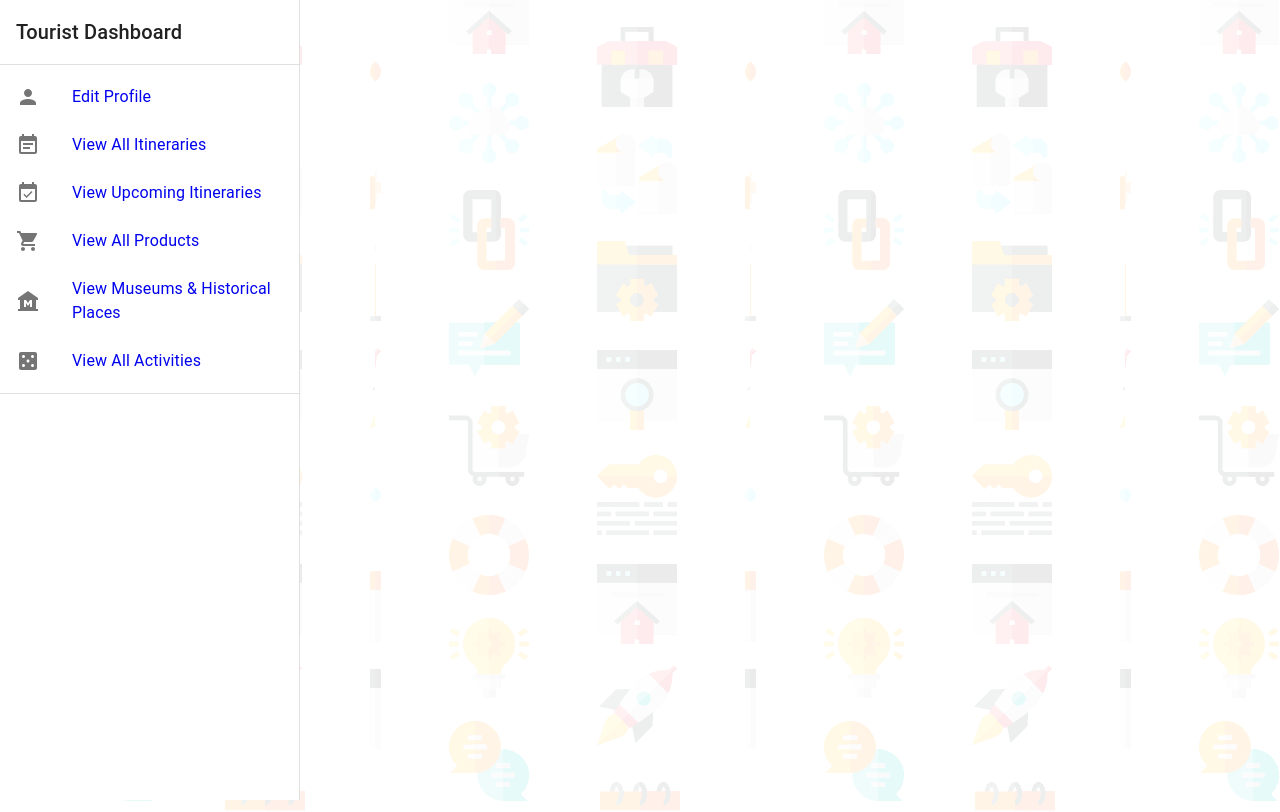
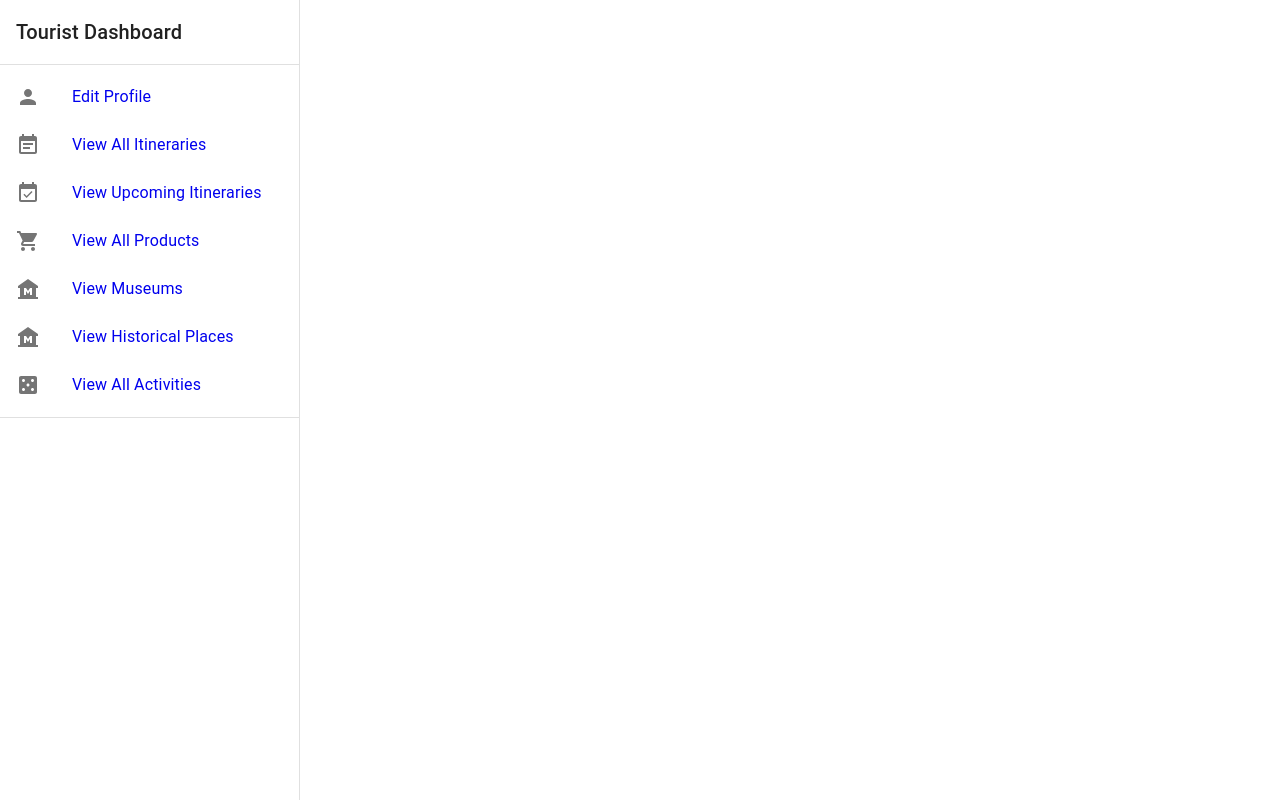
Before and after one commit to Advanced-computer-lab-2024/Ducksplorer, a React (Create React App) app in the folder frontend/: page /touristDashboard in a window 1280 px wide. Shown: the top 812 px of the page. Built offline with nearby package versions, Linux system fonts and the light colour scheme.

Commit message:
merged JJs and Sprint1

```diff
--- a/frontend/src/App.css
+++ b/frontend/src/App.css
@@ -157,9 +157,8 @@ body {
   align-items: center;
   padding: 20px;
   height: 120vh;
+  background-color: hsl(189, 83%, 45%);
 
-  background-image: url(../public/Images/bg-intro-mobile.png);
-  background-color: hsl(65, 100%, 74%);
 }
 
 .app {
--- a/frontend/src/App.js
+++ b/frontend/src/App.js
@@ -60,7 +60,6 @@ function App() {
           <Route path="/UpcomingMuseums" element={<UpcomingMuseums />} />
           <Route path="/createTagMuseum" element={<CreateTagMuseum />} />
           <Route path="/createTagHistoricalPlace" element={<CreateTagHistoricalPlace/>} />
-          {/* <Route path ="/login" element={<Login/>} /> */}
 
 
           <Route path ="/AdminDashboard" element = {<AdminDashboard/>} />
--- a/frontend/src/Components/TouristSidebar.js
+++ b/frontend/src/Components/TouristSidebar.js
@@ -57,11 +57,17 @@ const TouristSidebar = () => {
             </ListItemIcon>
             <ListItemText primary="View All Products" />
           </ListItem>
-          <ListItem button component={Link} to="/viewHistoricalPlaces">
+          <ListItem button component={Link} to="/MuseumTouristPov">
             <ListItemIcon>
               <MuseumIcon />
             </ListItemIcon>
-            <ListItemText primary="View Museums & Historical Places" />
+            <ListItemText primary="View Museums" />
+          </ListItem>
+          <ListItem button component={Link} to="/HistoricalPlaceTouristPov">
+            <ListItemIcon>
+              <MuseumIcon />
+            </ListItemIcon>
+            <ListItemText primary="View Historical Places" />
           </ListItem>
           <ListItem button component={Link} to="/viewActivities">
             <ListItemIcon>
--- a/frontend/src/Pages/Itinerary/viewAllTourist.js
+++ b/frontend/src/Pages/Itinerary/viewAllTourist.js
@@ -193,7 +193,7 @@ function SearchItineraries() {
         </Box>
             <Stack spacing={2} style={{ marginBottom: '20px' }}>
                 <TextField
-                    label="Enter Name or Category"
+                    label="Enter Name or Category or Tag"
                     value={searchTerm}
                     onChange={(e) => setSearchTerm(e.target.value)}
                     fullWidth
@@ -353,7 +353,19 @@ function SearchItineraries() {
                                                     ))
                                                     : 'No activities available'}
                                             </TableCell>
-                                            <TableCell>{itinerary.locations}</TableCell>
+                                            <TableCell>
+                                                {itinerary.locations && itinerary.locations.length > 0 ? (
+                                                itinerary.locations.map((location, index) => (
+                                                    <div key={index}>
+                                                    <Typography variant="body1">
+                                                        Location {index + 1}: {location.trim()}
+                                                    </Typography>
+                                                    <br />
+                                                    </div>
+                                                ))
+                                                ) : 'No locations available'}
+
+                                            </TableCell>
                                             <TableCell>{itinerary.timeline}</TableCell>
                                             <TableCell>{itinerary.language}</TableCell>
                                             <TableCell>{itinerary.price}</TableCell>
--- a/frontend/src/Pages/Itinerary/viewUpcomingItinerary.js
+++ b/frontend/src/Pages/Itinerary/viewUpcomingItinerary.js
@@ -378,8 +378,20 @@ const ViewUpcomingItinerary = () => {
                       ))
                       : 'No activities available'}
                   </TableCell>
-                  <TableCell>{itinerary.locations}</TableCell>
-                  <TableCell>{itinerary.timeline}</TableCell>
+                  <TableCell>
+                    {itinerary.locations && itinerary.locations.length > 0 ? (
+                      itinerary.locations.map((location, index) => (
+                        <div key={index}>
+                          <Typography variant="body1">
+                            Location {index + 1}: {location.trim()}
+                          </Typography>
+                          <br />
+                        </div>
+                      ))
+                    ) : 'No locations available'}
+
+                  </TableCell>
+                     <TableCell>{itinerary.timeline}</TableCell>
                   <TableCell>{itinerary.language}</TableCell>
                   <TableCell>{itinerary.price}</TableCell>
                   <TableCell>
--- a/frontend/src/Pages/MuseumHistoricalPlace/HistoricalPlaceTouristPov.js
+++ b/frontend/src/Pages/MuseumHistoricalPlace/HistoricalPlaceTouristPov.js
@@ -4,6 +4,7 @@ import { message } from 'antd';
 import { useNavigate } from 'react-router-dom';
 import HistoricalPlaceSearch from '../../Components/MuseumHistoricalPlaceComponent/HistoricalPlaceSearch';
 import HistoricalPlaceFilterComponent from '../../Components/MuseumHistoricalPlaceComponent/HistoricalPlaceFilterComponent';
+import { Link } from 'react-router-dom';
 
 import {
   Box,
@@ -51,6 +52,8 @@ const HistoricalPlaceTouristPov = () => {
 
   return (
     <>
+      <Link to="/touristDashboard"> Back </Link>
+
       <Box sx={{ p: 6, maxWidth: 1200, overflowY: 'auto', height: '100vh' }}>
 
         <Box sx={{ display: 'flex', justifyContent: 'center', mb: 3 }}>
--- a/frontend/src/Pages/MuseumHistoricalPlace/MuseumTouristPov.js
+++ b/frontend/src/Pages/MuseumHistoricalPlace/MuseumTouristPov.js
@@ -4,6 +4,7 @@ import { message } from 'antd';
 import { useNavigate } from 'react-router-dom';
 import MuseumSearch from '../../Components/MuseumHistoricalPlaceComponent/MuseumSearch';
 import MuseumFilterComponent from '../../Components/MuseumHistoricalPlaceComponent/MuseumFilterComponent';
+import { Link } from 'react-router-dom';
 
 import {
   Box,
@@ -51,6 +52,7 @@ const MuseumTouristPov = () => {
 
   return (
     <>
+      <Link to="/touristDashboard"> Back </Link>
       <Box sx={{ p: 6, maxWidth: 1200, overflowY: 'auto', height: '100vh' }}>
 
         <Box sx={{ display: 'flex', justifyContent: 'center', mb: 3 }}>
--- a/frontend/src/Pages/MuseumHistoricalPlace/UpcomingHistoricalPlaces.js
+++ b/frontend/src/Pages/MuseumHistoricalPlace/UpcomingHistoricalPlaces.js
@@ -2,6 +2,7 @@
 import React, { useEffect, useState } from 'react';
 import axios from 'axios';
 import { message } from 'antd';
+import { Link } from 'react-router-dom';
 
 import {
     Box,
@@ -32,6 +33,7 @@ const UpcomingHistoricalPlaces = () => {
 
     return (
         <Box sx={{ p: 6, maxWidth: 1200, overflowY: 'auto', height: '100vh' }}>
+            <Link to="/HistoricalPlaceTouristPov"> Back </Link>
             <Box sx={{ display: 'flex', justifyContent: 'center', mb: 3 }}>
                 <Typography variant="h4">Upcoming Historical Place Visits</Typography>
             </Box>
--- a/frontend/src/Pages/MuseumHistoricalPlace/UpcomingMuseums.js
+++ b/frontend/src/Pages/MuseumHistoricalPlace/UpcomingMuseums.js
@@ -1,6 +1,7 @@
 import React, { useEffect, useState } from 'react';
 import axios from 'axios';
 import { message } from 'antd';
+import { Link } from 'react-router-dom';
 
 import {
     Box,
@@ -31,7 +32,8 @@ const UpcomingMuseums = () => {
 
     return (
         <Box sx={{ p: 6, maxWidth: 1200, overflowY: 'auto', height: '100vh' }}>
-            <Box sx={{ display: 'flex', justifyContent: 'center', mb: 3 }}>
+        <Link to="/MuseumTouristPov"> Back </Link>
+        <Box sx={{ display: 'flex', justifyContent: 'center', mb: 3 }}>
                 <Typography variant="h4">Upcoming Museum Visits</Typography>
             </Box>
 
--- a/frontend/src/Pages/TouristEditAccount.js
+++ b/frontend/src/Pages/TouristEditAccount.js
@@ -2,6 +2,7 @@ import React, { useState, useEffect } from 'react';
 import { Box, Button, TextField, Typography } from '@mui/material';
 import axios from 'axios';
 import { message } from 'antd';
+import { Link } from 'react-router-dom';
 
 const EditProfile = () => {
   const [touristDetails, setTouristDetails] = useState({
@@ -65,6 +66,7 @@ const EditProfile = () => {
 
   return (
     <Box sx={{ p: 6 }}>
+      <Link to="/touristDashboard"> Back </Link>
       <Typography variant="h4" sx={{ mb: 3 }}>
         Edit Tourist Profile ({touristDetails.userName})
       </Typography>
```
Also changed, not shown: frontend/src/Pages/GovernorDashboard.js (added), 2 other files (tests, documents, lock files or other folders).
